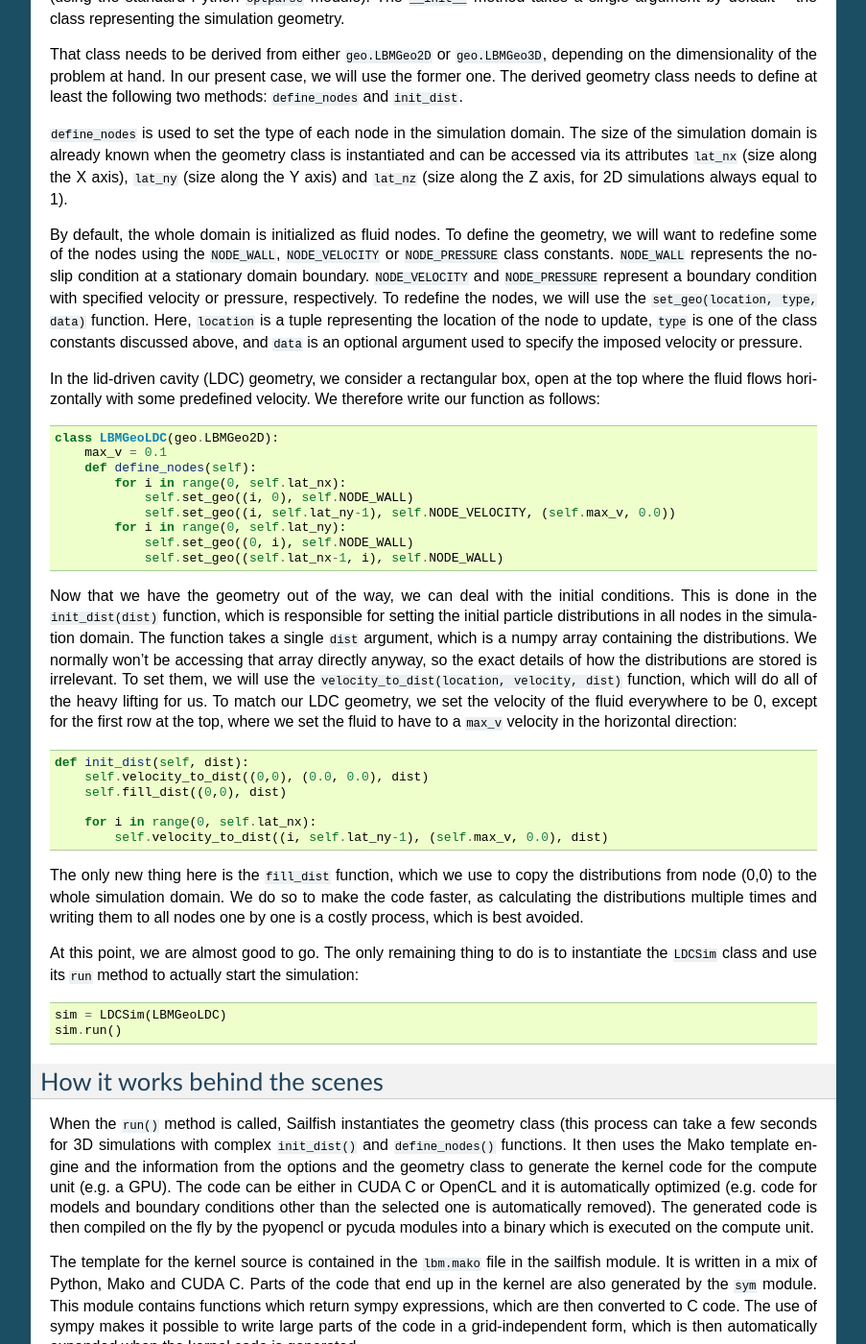
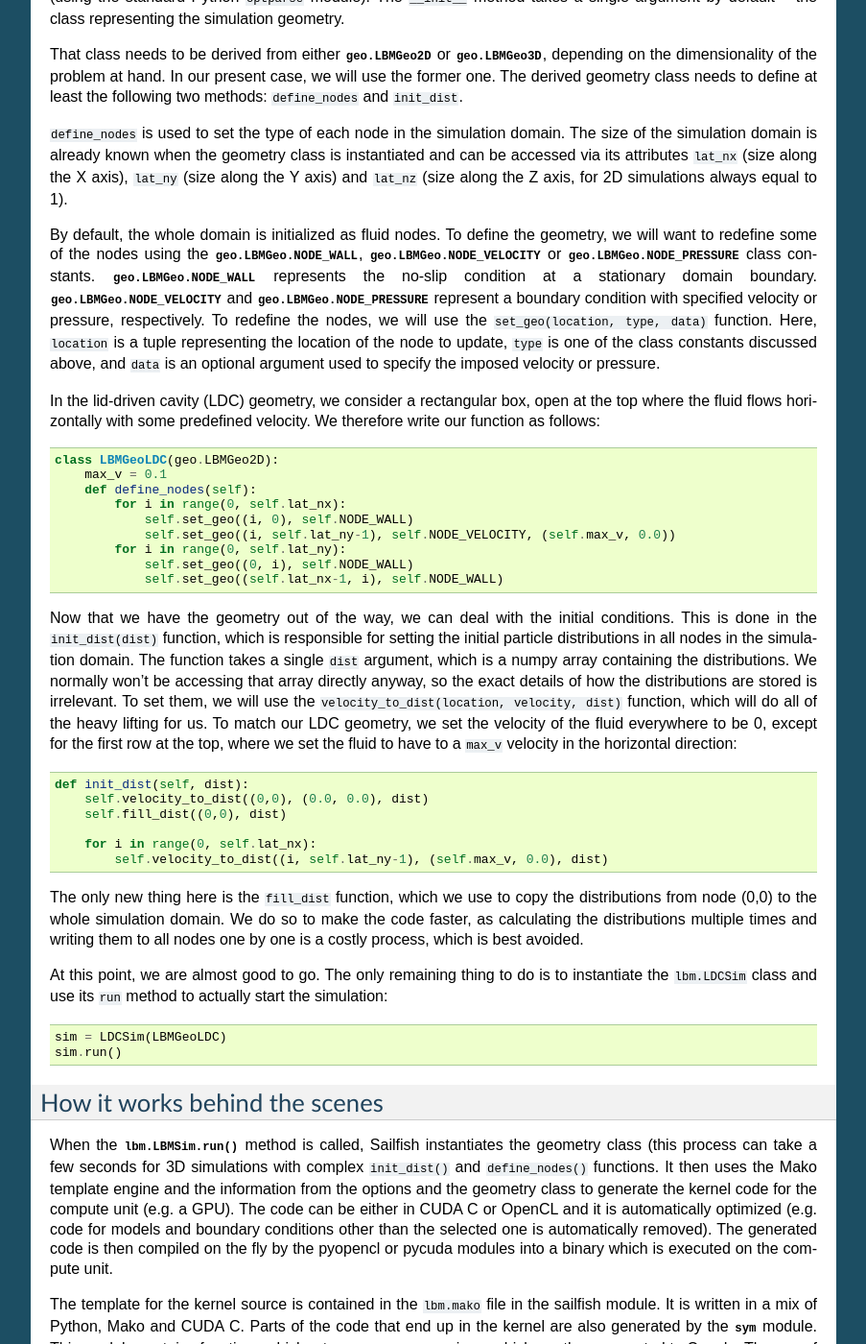
Before and after one commit to sailfish-team/sailfish, a Sphinx documentation site: the page built from doc/tutorial.rst, in a window 1280 px wide and 1400 px high, scrolled down 588 px. Shown: the whole window at 96% size, without its empty margins (198-1101 px from the left). Built offline with Sphinx 7.4.7, drawn with Linux system fonts in a browser that asks for light colours; formulas are drawn with MathJax 3.

Commit message:
Use Sphinx references in the tutorial.

```diff
--- a/doc/tutorial.rst
+++ b/doc/tutorial.rst
@@ -9,17 +9,17 @@
 The program outline
 -------------------
 In order to build a Sailfish simulation, we will create a new Python script.
-In this script, we will need to import the ``lbm`` and ``geo`` Sailfish
+In this script, we will need to import the :mod:`lbm` and :mod:`geo` Sailfish
 modules::
 
     from sailfish import lbm, geo
 
-The ``lbm`` module contains a class which will drive our simulation, and the ``geo``
+The :mod:`lbm` module contains a class which will drive our simulation, and the :mod:`geo`
 module contains classes used to describe the geometry of the simulaton.  We will start
 with defining the main driver class for our example, and return to the issue of
 geometry later.
 
-Each Sailfish simulation is represented by a class derived from ``lbm.LBMSim``.
+Each Sailfish simulation is represented by a class derived from :class:`lbm.LBMSim`.
 In the simplest case, we don't need to define any additional members of that class,
 and a simple definition along the lines of::
 
@@ -32,7 +32,7 @@
 Python ``optparse`` module).  The ``__init__`` method takes a single argument by default
 -- the class representing the simulation geometry.
 
-That class needs to be derived from either ``geo.LBMGeo2D`` or ``geo.LBMGeo3D``, depending
+That class needs to be derived from either :class:`geo.LBMGeo2D` or :class:`geo.LBMGeo3D`, depending
 on the dimensionality of the problem at hand.  In our present case, we will
 use the former one.  The derived geometry class needs to define at least the following
 two methods: ``define_nodes`` and ``init_dist``.
@@ -44,9 +44,9 @@
 equal to 1).
 
 By default, the whole domain is initialized as fluid nodes.  To define the geometry, we
-will want to redefine some of the nodes using the ``NODE_WALL``, ``NODE_VELOCITY`` or
-``NODE_PRESSURE`` class constants.  ``NODE_WALL`` represents the no-slip condition at a
-stationary domain boundary.  ``NODE_VELOCITY`` and ``NODE_PRESSURE`` represent a
+will want to redefine some of the nodes using the :const:`geo.LBMGeo.NODE_WALL`, :const:`geo.LBMGeo.NODE_VELOCITY` or
+:const:`geo.LBMGeo.NODE_PRESSURE` class constants.  :const:`geo.LBMGeo.NODE_WALL` represents the no-slip condition at a
+stationary domain boundary.  :const:`geo.LBMGeo.NODE_VELOCITY` and :const:`geo.LBMGeo.NODE_PRESSURE` represent a
 boundary condition with specified velocity or pressure, respectively.  To redefine
 the nodes, we will use the ``set_geo(location, type, data)`` function.  Here, ``location``
 is a tuple representing the location of the node to update, ``type`` is one of the class
@@ -90,7 +90,7 @@
 nodes one by one is a costly process, which is best avoided.
 
 At this point, we are almost good to go.  The only remaining thing to do is to
-instantiate the ``LDCSim`` class and use its ``run`` method to actually start the
+instantiate the ``lbm.LDCSim`` class and use its ``run`` method to actually start the
 simulation::
 
     sim = LDCSim(LBMGeoLDC)
@@ -98,7 +98,7 @@
 
 How it works behind the scenes
 ------------------------------
-When the ``run()`` method is called, Sailfish instantiates the geometry class (this
+When the :func:`lbm.LBMSim.run` method is called, Sailfish instantiates the geometry class (this
 process can take a few seconds for 3D simulations with complex ``init_dist()`` and
 ``define_nodes()`` functions.  It then uses the Mako template engine and the information
 from the options and the geometry class to generate the kernel code for the compute
@@ -109,7 +109,7 @@
 
 The template for the kernel source is contained in the ``lbm.mako`` file in the sailfish
 module.  It is written in a mix of Python, Mako and CUDA C.  Parts of the code that end
-up in the kernel are also generated by the ``sym`` module.  This module contains functions
+up in the kernel are also generated by the :mod:`sym` module.  This module contains functions
 which return sympy expressions, which are then converted to C code.  The use of sympy
 makes it possible to write large parts of the code in a grid-independent form, which
 is then automatically expanded when the kernel code is generated.
@@ -124,7 +124,7 @@
 
 Using the command-line arguments
 --------------------------------
-The base class for Sailfish simulations (``LBMSim``) defines a large number of command line
+The base class for Sailfish simulations (:class:`lbm.LBMSim`) defines a large number of command line
 options which can be used to control the simulation.  To get a full list of currently supported
 options, run any Sailfish simulation with the ``--help`` command line option.  Some of the
 basic settings you might want to play with when starting to work with Sailfish are the following:
```
Also changed, not shown: 1 other file.
